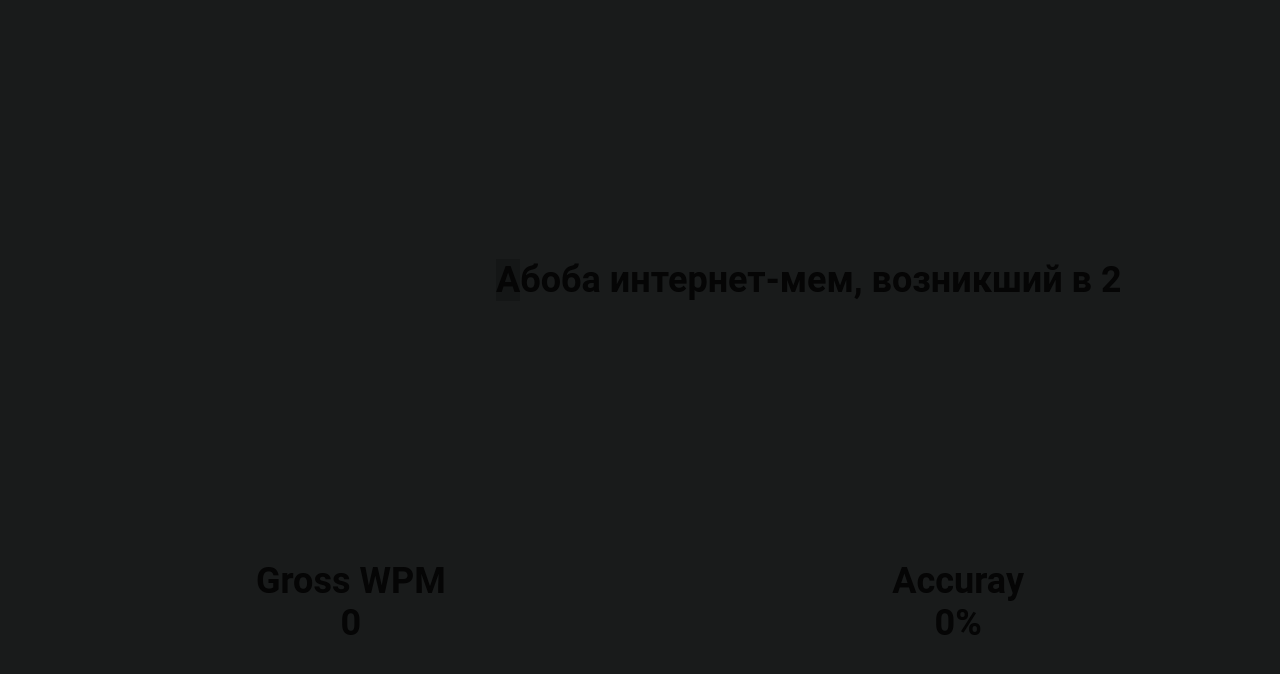
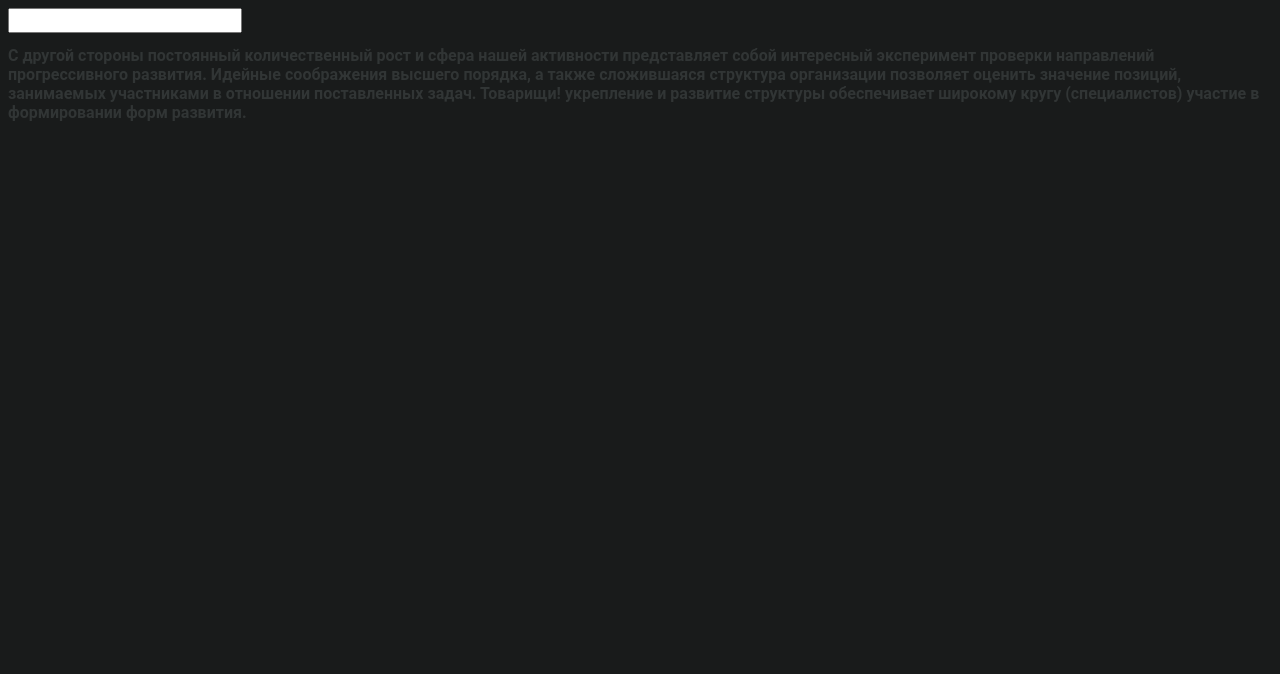
Before and after one commit to omegadreamer/FastPrint, a Django app: page /practice in a window 1280 px wide. Shown: the top 674 px of the page. Run offline with Django 4.2, Linux system fonts and the light colour scheme.

Commit message:
rewrite the code (just learning js)

```diff
--- a/main/static/practice.js
+++ b/main/static/practice.js
@@ -1,76 +1,16 @@
 // Selectors
-const completedLeters = document.querySelector('#completedLeters')
-const currentLetter = document.querySelector('#currentLetter')
-const remainingLetters = document.querySelector('#remainingLetters')
-const accuracyPercentage = document.querySelector('#accuracyPercentage')
-const grossWPM = document.querySelector('#grossWPM')
-const body = document.querySelector('body')
-const inputBox = document.querySelector('.inputBox')
-const tapScreen = document.querySelector('.tapScreen')
+const Words = document.getElementById("Words");
+
+Words.textContent = "С другой стороны постоянный количественный рост и сфера нашей активности представляет собой интересный эксперимент проверки направлений прогрессивного развития. Идейные соображения высшего порядка, а также сложившаяся структура организации позволяет оценить значение позиций, занимаемых участниками в отношении поставленных задач. Товарищи! укрепление и развитие структуры обеспечивает широкому кругу (специалистов) участие в формировании форм развития."
 
 // Variables
 let startTime;
-let AccuracyCounterWrong = 0;
-let AccurayCounterTotal = 0;
-let correctLetterCounter = 0;
-let currentWordLength = 1;
-let currentLetterCorrect = true;
+let words = Words.textContent;
+let inputbox = document.getElementById("InputBox");
 
-
-
-const paragraph = 'Абоба интернет-мем, возникший в 2021 году после появления шуточного видео с участием вымышленного кандидата в президенты России по фамилии Абоба'
-currentLetter.textContent = paragraph[0]
-remainingLetters.textContent = paragraph.slice(1)
-
-body.addEventListener('click', () => {
-  inputBox.focus()
-  tapScreen.style.display = 'none'
-})
-
-document.addEventListener('keypress', (event) => {
-  if (AccurayCounterTotal === 0) { //start timer if it is first keypress on page refresh
-    startTime = Date.now()
+document.getElementById("InputBox").addEventListener('input', function(event) {
+  console.log(words)
+  if(inputbox.value != words){
+    console.log(inputbox.value)
   }
-  AccurayCounterTotal++;
-
-  if (event.key == currentLetter.textContent) { //if key is correct, move current letter to completedLetters. Then update remainingLetters
-    const letter = document.createElement('span');
-    letter.textContent = currentLetter.textContent;
-    completedLeters.appendChild(letter)
-    currentLetter.textContent = remainingLetters.textContent[0];
-    remainingLetters.textContent = remainingLetters.textContent.slice(1);
-
-    if (currentLetterCorrect) { //if no errors on particular letter
-      letter.classList.add('right');
-    } else {  //if there were errors
-      letter.classList.add('wrong');
-    }
-
-
-
-    currentWordLength++;
-    currentLetterCorrect = true;
-    correctLetterCounter++;
-    updateGrossWPM(correctLetterCounter, startTime);
-    updateAccuracy(AccuracyCounterWrong, AccurayCounterTotal);
-
-  } else { //if key is wrong
-    currentLetterCorrect = false;
-    AccuracyCounterWrong++;
-    updateAccuracy(AccuracyCounterWrong, AccurayCounterTotal);
-  }
-})
-
-function updateAccuracy(errors, total){
-  let score = ((total - errors) / total) * 100;
-  score = Math.round(score);
-  accuracyPercentage.textContent = `${score}%`;
-}
-
-function updateGrossWPM(count, startTime){
-  let time = Date.now() - startTime;
-  time = time/60000;
-  gross = ((count/5)/time);
-  gross = Math.round(gross);
-  grossWPM.textContent = gross;
-}
+});
--- a/main/static/styles.css
+++ b/main/static/styles.css
@@ -1,93 +1,16 @@
 * {
-  margin: 0;
-  padding: 0;
-  box-sizing: border-box;
   color: rgb(5, 5, 5);
   font: 700 16px "Roboto", sans-serif;
-  font-size: 1.5rem
-}
-
-.githubLink {
-  position: absolute;
-  right: 20px;
-  top: 20px;
-}
-
-.githubLink > img {
-  opacity: 0.3;
-  width: 30px;
-  height: 30px;
-  transition: all .5s ease;
-}
-
-.githubLink:hover > img {
-  opacity: 1;
 }
 
 body {
   background: #191b1b;
 }
 
-.sentenceContainer {
-  display: flex;
-  justify-content: center;
-  align-items: center;
-  width: 100%;
+.Words {
+  color: #313535;
 }
 
-.sentence {
-  display: flex;
-  align-items: center;
-  width: 75vw;
-  height: 70vh;
-  white-space: pre;
-  overflow: hidden;
+.WordsF {
+  color: red;
 }
-
-#completedLeters {
-  margin-left: 35%;
-}
-
-#currentLetter {
-  background-color: rgba(1,1,1,.2)
-}
-
-.right {
-  color: rgb(0, 177, 0);
-}
-
-.wrong {
-  color: rgb(228, 1, 1);
-}
-
-.stats {
-  display: flex;
-  justify-content: space-between;
-}
-
-.statsContainer {
-  margin: 0 auto;
-  width: 60vw;
-}
-
-.stats div {
-  display: flex;
-  flex-direction: column;
-  align-items: center;
-}
-
-.tapScreen {
-  position: absolute;
-  left: 50%;
-  top: 70%;
-  transform: translate(-50%,-50%);
-  width: 15em;
-  text-align: center;
-  font-weight: 700;
-  display: none;
-}
-
-.inputBox {
-  position: absolute;
-  top: -100px;
-}
--- a/main/templates/practice.html
+++ b/main/templates/practice.html
@@ -9,24 +9,6 @@
 {% block title %}FastPrint - Practice{% endblock %}
 
 {% block content %}
-    <input type="text" name="some_field" class="inputBox">
-    <div class="sentenceContainer">
-        <div class="sentence">
-            <h2 id="completedLeters"></h2>
-            <span id="currentLetter"></span>
-            <h2 id="remainingLetters"></h2>
-        </div>
-    </div>
-    <div class="statsContainer">
-        <div class="stats">
-            <div class="Gross">
-                <h2>Gross WPM</h2>
-                <h2 id="grossWPM">0</h2>
-            </div>
-            <div class="Accuracy">
-                <h2>Accuray</h2>
-                <h2 id="accuracyPercentage">0%</h2>
-            </div>
-        </div>
-    </div>
+    <input type="text" class="InputBox" id="InputBox">
+    <h2 class="Words" id="Words"></h2>
 {% endblock %}
```
Also changed, not shown: main/static/base.css (+0 -208 lines).
